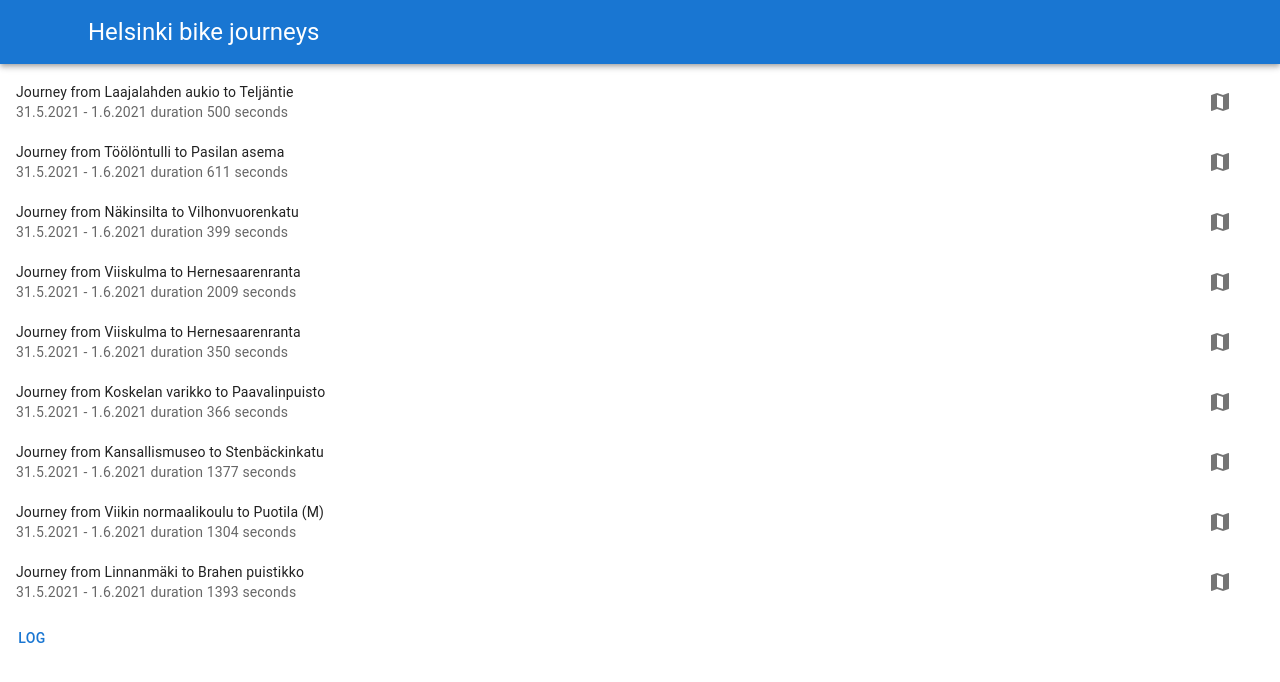
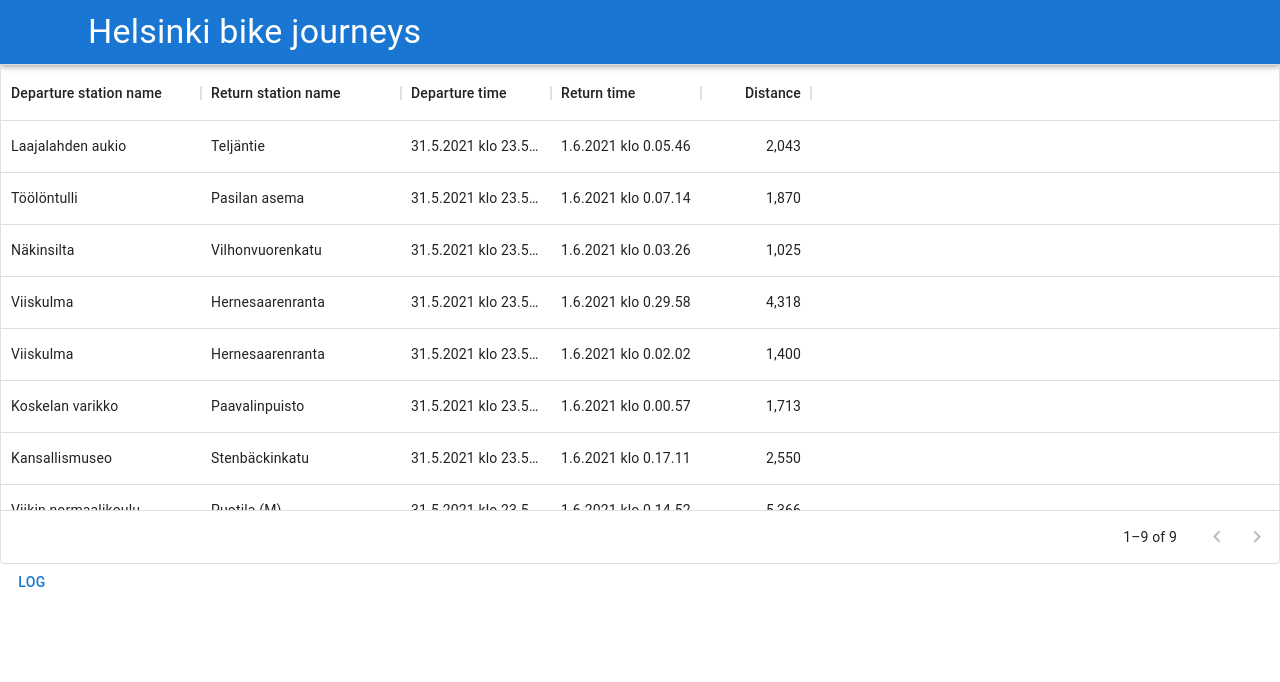
Before and after one commit to cjuto002-xamk/Helsinki-city-bike-app, a React (Create React App) app in the folder client/: page / in a window 1280 px wide. Shown: the top 682 px of the page. Built offline with nearby package versions, Linux system fonts and the light colour scheme.

Commit message:
Switch from List to DataGrid

```diff
--- a/client/package.json
+++ b/client/package.json
@@ -8,6 +8,7 @@
     "@fontsource/roboto": "^4.5.8",
     "@mui/icons-material": "^5.11.0",
     "@mui/material": "^5.11.4",
+    "@mui/x-data-grid": "^5.17.19",
     "@testing-library/jest-dom": "^5.16.5",
     "@testing-library/react": "^13.4.0",
     "@testing-library/user-event": "^13.5.0",
--- a/client/src/components/Header.tsx
+++ b/client/src/components/Header.tsx
@@ -8,9 +8,7 @@ const Header : React.FC = () : React.ReactElement => {
     <AppBar position='static'>
       <Container>
         <Toolbar>
-          <Typography variant="h5" component="div" sx={{ flexGrow: 1 }}>Helsinki bike journeys</Typography>
-          <IconButton color="inherit">
-          </IconButton>
+          <Typography variant="h4" component="div" sx={{ flexGrow: 2 }}>Helsinki bike journeys</Typography>
         </Toolbar>
       </Container>
     </AppBar>
--- a/client/src/components/JourneyList.tsx
+++ b/client/src/components/JourneyList.tsx
@@ -1,6 +1,6 @@
 import React from 'react'
-import { Button, List, ListItem, ListItemIcon, ListItemText} from '@mui/material';
-import MapIcon from '@mui/icons-material/Map';
+import { Button} from '@mui/material';
+import { DataGrid, GridColDef, GridRowsProp} from '@mui/x-data-grid';
 import { testdata } from "../data/testdata"
 
 interface Journey {
@@ -21,23 +21,61 @@ const data : Journey[] = JSON.parse(JSON.stringify(testdata), (key, value) => {
     return value;
 });
 
+const columns: GridColDef[] = [
+    {
+      field: 'Departure station name',
+      headerName: 'Departure station name',
+      type: 'string',
+      width: 200,
+    },
+    {
+      field: 'Return station name',
+      headerName: 'Return station name',
+      type: 'string',
+      width: 200,
+    },
+    {
+      field: 'Departure',
+      headerName: 'Departure time',
+      type: 'string',
+      width: 150,
+    },
+    {
+      field: 'Return',
+      headerName: 'Return time',
+      type: 'string',
+      width: 150,
+    },
+    {
+      field: 'Covered distance (m)',
+      headerName: 'Distance',
+      type: 'number',
+      width: 110,
+    },
+  ];
+
+const rows : GridRowsProp = data.map((journey : Journey, idx : number) => {
+    return  {
+        id : idx,
+        "Departure station name": journey["Departure station name"],
+        "Return station name": journey["Return station name"],
+        "Departure": journey.Departure.toLocaleString("fi-FI"),
+        "Return": journey.Return.toLocaleString("fi-FI"),
+        "Covered distance (m)": journey["Covered distance (m)"],
+        }
+  })
+
 const JourneyList : React.FC = () : React.ReactElement => {
+
     return (
         <>
-    <List dense={true}>
-      {data.map((journey : Journey, idx : number) => {
-        return (<ListItem key={idx}>
-                  <ListItemText
-                    primary={`Journey from ${journey['Departure station name']} to ${(journey['Return station name'])}`}
-                    secondary={`${journey.Departure.toLocaleDateString("fi-FI")} - ${journey.Return.toLocaleDateString("fi-FI")}
-                                duration ${journey['Duration (sec.)']} seconds`}
+        <div style={{ height: 500, width: '100%' }}>
+            <DataGrid
+                rows={rows}
+                columns={columns}
+                pageSize={10}
             />
-                    <ListItemIcon>
-                        <MapIcon />
-                    </ListItemIcon>
-                </ListItem>)
-      })}
-    </List>
+        </div>
         <Button onClick={() => console.log(data[1].Departure)}>LOG</Button>
         </>
     )
```
Also changed, not shown: 1 other file (tests, documents, lock files or other folders). Lines whose indentation alone changed are shown as unchanged.
